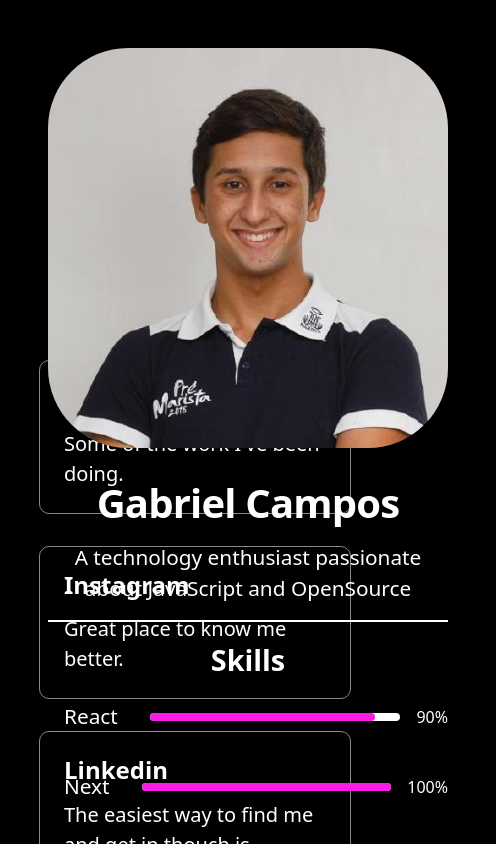
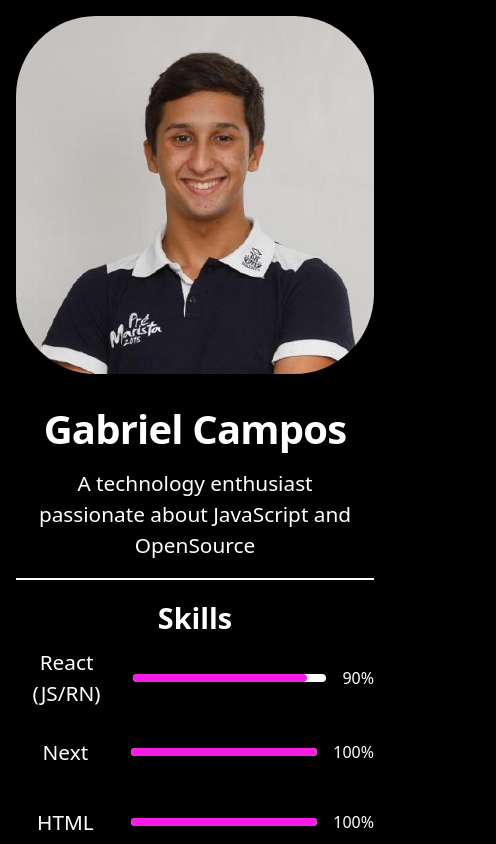
Before and after one commit to gabrielccarvalho/website, a Next.js app: page / in a window 390 px wide. Shown: the top 844 px of the page, 496 px wide, since content can reach past the window. Built offline with nearby package versions, Linux system fonts and the light colour scheme.

Commit message:
chore: add responsiveness

```diff
--- a/src/components/Progress.tsx
+++ b/src/components/Progress.tsx
@@ -30,7 +30,8 @@ const Skill = styled.p`
   margin: 0;
   line-height: 1.5;
   font-size: 1.3rem;
-  max-width: 25rem;
+  text-align: center;
+  width: 10rem;
 
   @media (max-width: 425px) {
     padding: 0 1rem;
--- a/src/containers/Grid.tsx
+++ b/src/containers/Grid.tsx
@@ -5,7 +5,7 @@ const Container = styled.div`
   display: flex;
   justify-content: center;
   align-items: center;
-  padding-top: 20rem;
+  width: 100%;
 `
 
 const CardContainer = styled.div`
--- a/src/containers/Sidebar.tsx
+++ b/src/containers/Sidebar.tsx
@@ -6,14 +6,24 @@ import { Progress } from '@/components'
 
 const Wrapper = styled.div`
   display: flex;
-  position: absolute;
   flex-direction: row;
+  width: 60rem;
+
+  @media (max-width: 1110px) {
+    flex-direction: column;
+    align-items: center;
+    width: unset;
+  }
 `
 
 const Col = styled.div`
   display: flex;
   flex-direction: column;
   padding: 3rem;
+
+  @media (max-width: 1024px) {
+    padding: 1rem;
+  }
 `
 
 const Row = styled.div`
@@ -26,7 +36,7 @@ const ProfilePicture = styled(Image).attrs({
   alt: 'Gabriel Campos',
   width: 400,
   height: 400,
-  layout: 'fixed'
+  layout: 'responsive'
   })`
   border-radius: 5rem;
 `
@@ -55,10 +65,6 @@ const Description = styled.p`
   }
 `
 
-const Skill = styled(Description)`
-  text-align: start;
-`
-
 const Header = () => {
   return (
     <Wrapper>
@@ -78,7 +84,7 @@ const Header = () => {
           Skills
         </Description>
         <Row>
-          <Progress skill='React' value={90} />
+          <Progress skill={`React (JS/RN)`} value={90} />
         </Row>
         <Row>
           <Progress skill='Next' value={100} />
--- a/src/pages/index.tsx
+++ b/src/pages/index.tsx
@@ -1,7 +1,16 @@
 import React from 'react'
+import styled from 'styled-components'
 
 import { SEO } from '@/components'
 import { Sidebar, Grid } from '@/containers'
+
+const Wrapper = styled.div`
+  display: flex;
+
+  @media (max-width: 1110px) {
+    flex-direction: column;
+  }
+`
 
 export default function Home() {
   return (
@@ -11,8 +20,10 @@ export default function Home() {
         description='A technology enthusiast passionate about JavaScript and OpenSource'
         image='/assets/me.jpeg'
       />
-      <Sidebar />
-      <Grid />
+      <Wrapper>
+        <Sidebar />
+        <Grid />
+      </Wrapper>
     </>
   )
 }
```
